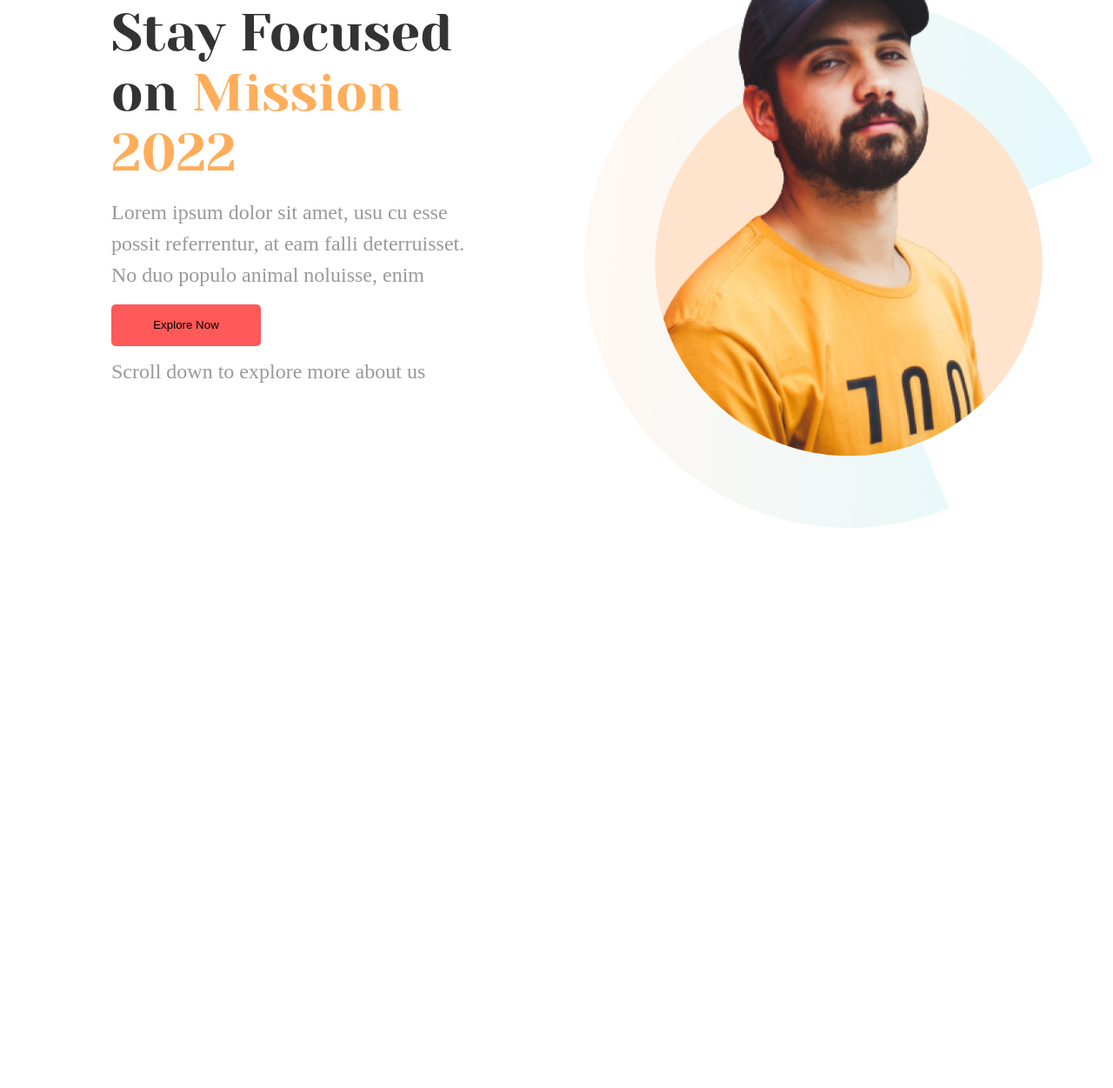
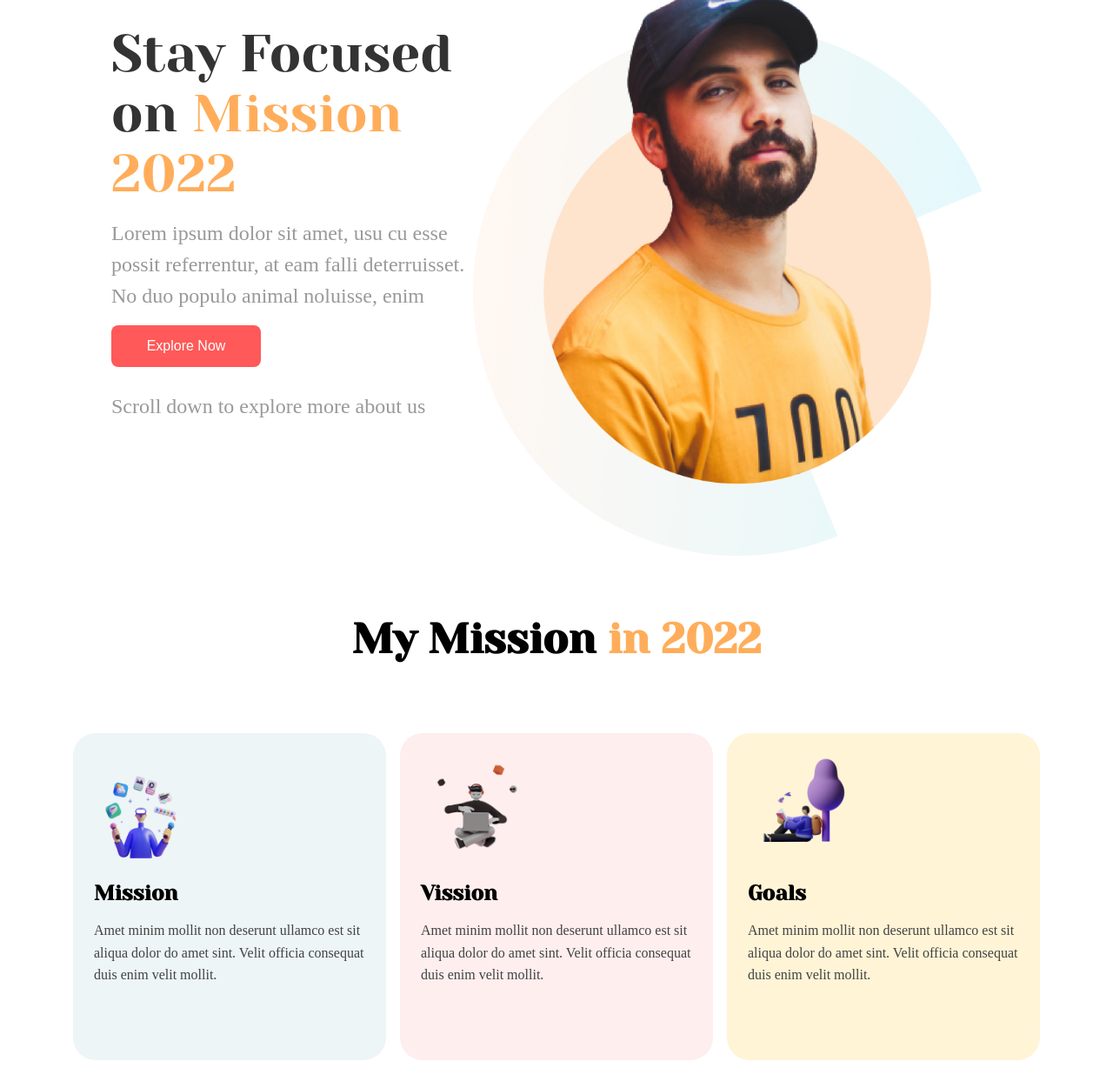
Before and after one commit to RMABID/mission-2024-abid, a plain HTML site: page index.html in a window 1280 px wide. Shown: the part 168-1419 px from the top of the page at 87% size. Before the commit the page ends 800 px from the top, so only its background shows below. Drawn offline with Linux system fonts and the light colour scheme.

Commit message:
mission section commit

```diff
--- a/index.html
+++ b/index.html
@@ -10,7 +10,8 @@
 
     <header>
         <section>
-            <div class="banner-content container">
+            <div class="banner-section container">
+                <div class="banner-content">
                     <h1>Stay Focused on
                         <span>Mission 2022</span>
                     </h1>
@@ -23,8 +24,38 @@
                 <div class="bannerimage">
                     <img src="./images/person/person-0.png" alt="">
                 </div>
+            </div>
         </section>
     </header>
 
+
+    <main>
+        <section class="container">
+            <div class="mission-title">
+                <h1>My Mission <span>in 2022</span></h1>
+            </div>
+
+            <div class="mission-card">
+                <div class="card">
+                    <img src="./images/illustrators/illustrator-1.png" alt="">
+                    <h1>Mission</h1>
+                    <p>Amet minim mollit non deserunt ullamco est sit aliqua dolor do amet sint. Velit officia consequat duis enim velit mollit.</p>
+                </div>
+
+                <div id="card-2" class="card">
+                    <img src="./images/illustrators/illustrator-2.png" alt="">
+                    <h1>Vission</h1>
+                    <p>Amet minim mollit non deserunt ullamco est sit aliqua dolor do amet sint. Velit officia consequat duis enim velit mollit.</p>
+                </div>
+
+                <div id="card-3" class="card">
+                    <img src="./images/illustrators/illustrator-3.png" alt="">
+                    <h1>Goals</h1>
+                    <p>Amet minim mollit non deserunt ullamco est sit aliqua dolor do amet sint. Velit officia consequat duis enim velit mollit.</p>
+                </div>
+            </div>
+        </section>
+    </main>
+
 </body>
 </html>
--- a/style.css
+++ b/style.css
@@ -36,7 +36,7 @@ span{
 }
 
 
-section{
+.banner-section{
     display: flex;
     justify-content: space-between;
     align-items: center;
@@ -59,8 +59,10 @@ section{
 .btn{
     width: 172px;
     height: 48px;
-    margin-bottom: 1rem;
-    border-radius: 5px;
+    font-size: 1rem;
+    color: rgb(255, 255, 255);
+    margin-bottom: 2rem;
+    border-radius: .5rem;
     border: none;
     background: rgb(255, 89, 89);
 }
@@ -71,3 +73,55 @@ section{
     padding: 1rem 0;
 
 }
+
+
+
+.mission-title h1{
+    font-weight: 700;
+    font-size: 48px;
+text-align: center;
+}
+
+
+.mission-card{
+    display: flex;
+    column-gap: 1rem;
+    justify-content: center;
+    align-items: center;
+    padding: auto;
+}
+.card{
+    width: 360px;
+    height: 376px;
+    margin-top: 5rem;
+    padding: 1.5rem;
+    border-radius: 26px;
+    background: rgba(79, 157, 166, 0.1);
+}
+.card img{
+    width: 126px;
+    height: 126px;
+}
+.card h1{
+    font-weight: 600;
+    font-size: 24px;
+    color: #000;
+    margin-top: 1rem;
+}
+.card p{
+    width: 315px;
+    height: 101px;
+    text-align: left;
+    font-weight: 400;
+    font-size: 1rem;
+    color: rgb(66, 66, 66);
+    line-height: 1.6rem;
+    margin-top: 1rem;
+
+}
+#card-2{
+    background: rgba(255, 89, 89, 0.1);
+}
+#card-3{
+    background: rgb(255, 244, 214);
+}
```
Lines whose indentation alone changed are shown as unchanged.
